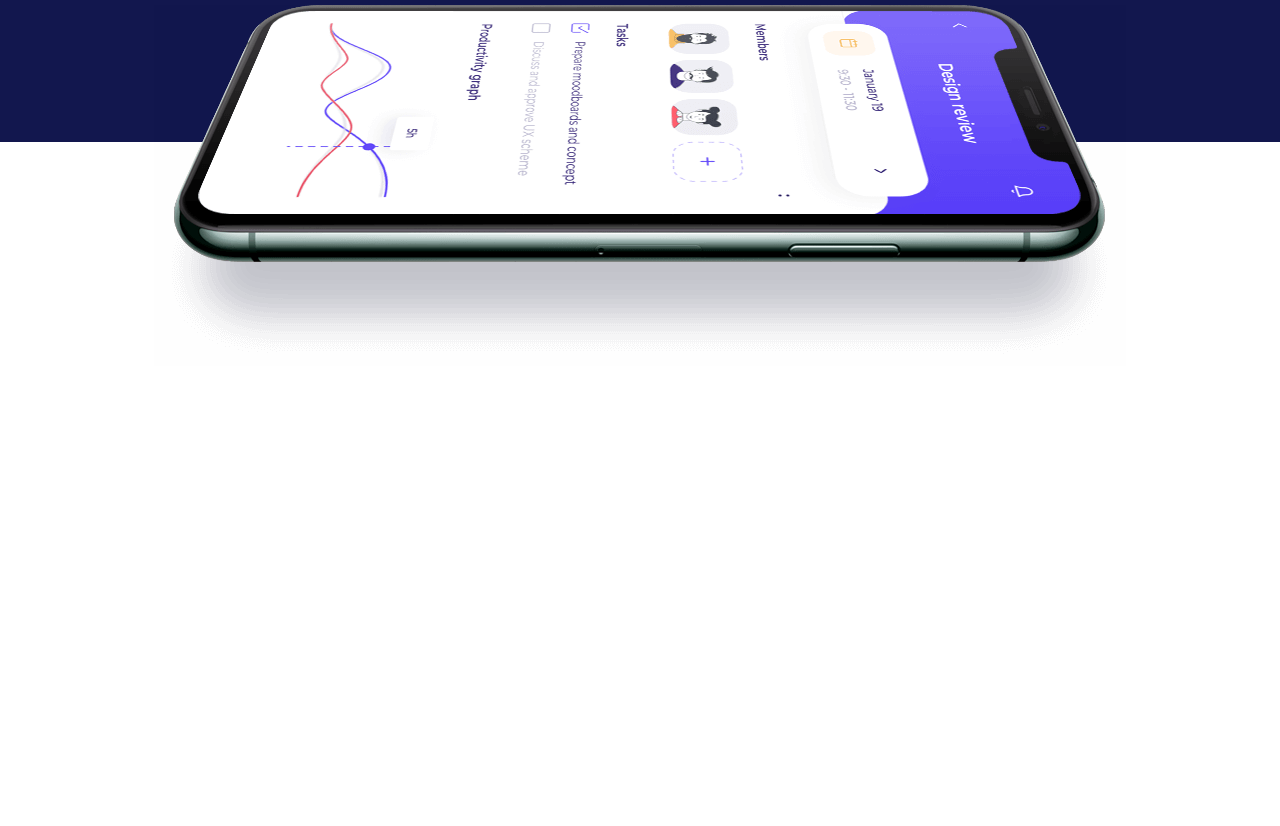
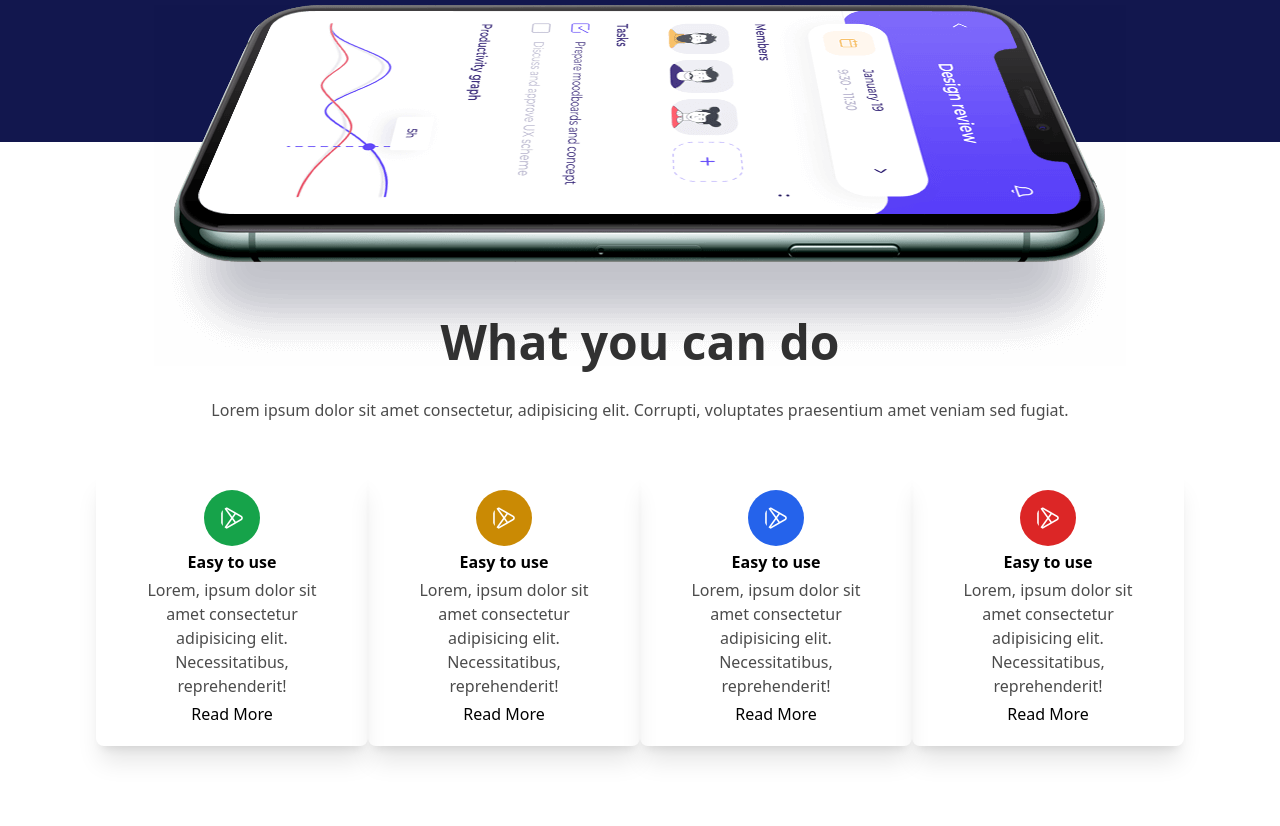
Before and after one commit to arnabw/AppLanding, a plain HTML site: page index.html in a window 1280 px wide. Shown: the part 715-1541 px from the top of the page. Before the commit the page ends 1081 px from the top, so only its background shows below. Drawn offline with nearby package versions, Linux system fonts and the light colour scheme.

Commit message:
added last seciton

```diff
--- a/index.html
+++ b/index.html
@@ -49,5 +49,42 @@
     </div>
 </div>
     </header>
+
+    <main>
+        <div class="container mx-auto">
+            <div class="mt-14 md:mt-32 lg:mt-44 px-8 lg:px-24 pb-5 lg:pb-20 flex flex-col justify-center items-center">
+                <div class="text-center space-y-4 lg:space-y-8">
+                    <h1 class="text-2xl md:text-3xl lg:text-5xl text-black font-bold opacity-80"> What you can do</h1>
+                    <p class="text-black opacity-70">Lorem ipsum dolor sit amet consectetur, adipisicing elit. Corrupti, voluptates praesentium amet veniam sed fugiat.</p>
+                </div>
+                <div class="grid grid-cols-1 md:grid-cols-2 lg:grid-cols-4 gap-4 lg:gap-0 mt-4 md:mt-7 lg:mt-12">
+                    <div class="flex flex-col justify-center items-center gap-1 text-center shadow-xl py-5 rounded-lg">
+                        <img class="bg-green-600 p-4 rounded-full" src="./assets/play-store.png" alt="">
+                        <h4 class="text-black font-bold">Easy to use</h4>
+                        <p class="text-black opacity-70 w-2/3">Lorem, ipsum dolor sit amet consectetur adipisicing elit. Necessitatibus, reprehenderit!</p>
+                        <button class="text-black font-normal hover:font-bold transition duration-700 ease-in-out">Read More</button>
+                    </div>
+                    <div class="flex flex-col justify-center items-center gap-1 text-center shadow-xl py-5 rounded-lg">
+                        <img class="bg-yellow-600 p-4 rounded-full" src="./assets/play-store.png" alt="">
+                        <h4 class="text-black font-bold">Easy to use</h4>
+                        <p class="text-black opacity-70 w-2/3">Lorem, ipsum dolor sit amet consectetur adipisicing elit. Necessitatibus, reprehenderit!</p>
+                        <button class="text-black font-normal hover:font-bold transition duration-700 ease-in-out">Read More</button>
+                    </div>
+                    <div class="flex flex-col justify-center items-center gap-1 text-center shadow-xl py-5 rounded-lg">
+                        <img class="bg-blue-600 p-4 rounded-full" src="./assets/play-store.png" alt="">
+                        <h4 class="text-black font-bold">Easy to use</h4>
+                        <p class="text-black opacity-70 w-2/3">Lorem, ipsum dolor sit amet consectetur adipisicing elit. Necessitatibus, reprehenderit!</p>
+                        <button class="text-black font-normal hover:font-bold transition duration-700 ease-in-out">Read More</button>
+                    </div>
+                    <div class="flex flex-col justify-center items-center gap-1 text-center shadow-xl py-5 rounded-lg">
+                        <img class="bg-red-600 p-4 rounded-full" src="./assets/play-store.png" alt="">
+                        <h4 class="text-black font-bold">Easy to use</h4>
+                        <p class="text-black opacity-70 w-2/3">Lorem, ipsum dolor sit amet consectetur adipisicing elit. Necessitatibus, reprehenderit!</p>
+                        <button class="text-black font-normal hover:font-bold transition duration-700 ease-in-out">Read More</button>
+                    </div>
+                </div>
+            </div>
+        </div>
+    </main>
 </body>
 </html>
```
